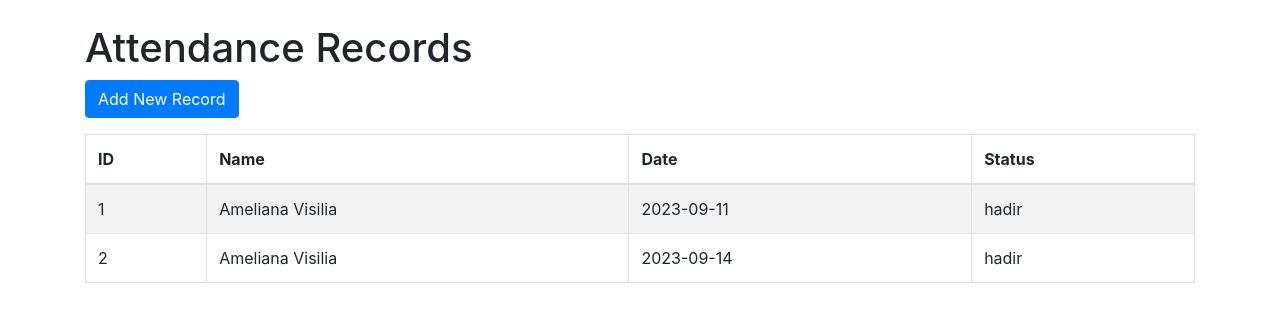
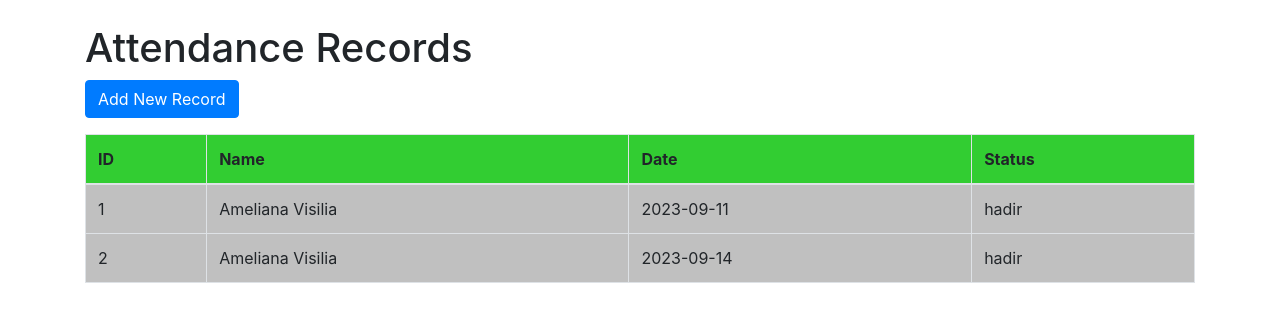
Before and after one commit to XIRPLkaryabangsa/simple-flask-attendance-lusia, a Flask app: page / in a window 1280 px wide. Shown: the part 56-378 px from the top of the page. Run offline with Flask 3, Linux system fonts and the light colour scheme; some libraries are stand-ins or nearby versions.

Commit message:
perubahan data

```diff
--- a/templates/add_absensi.html
+++ b/templates/add_absensi.html
@@ -3,7 +3,6 @@
 {% block content %}
     <h1>Add New Attendance Record</h1>
     <form action="/absensi/add" method="post" class="form-group">
-        <label for="nama">Name:</label>
         <select name="nama" class="form-control">
             <option value="Ameliana Visilia">Ameliana Visilia</option>
             <option value="Aztri Aditia Imel">Aztri Aditia Imel</option>
--- a/templates/list_absensi_copy.html
+++ b/templates/list_absensi_copy.html
@@ -5,7 +5,7 @@
     <a href="/absensi/add" class="btn btn-primary mb-3">Add New Record</a>
     <table class="table table-striped table-bordered">
         <thead>
-            <tr>
+            <tr style="background-color:limegreen;" >
                 <th>ID</th>
                 <th>Name</th>
                 <th>Date</th>
@@ -15,7 +15,7 @@
         </thead>
         <tbody>
             {% for record in records %}
-            <tr>
+            <tr style="background-color:silver;">
                 <td>{{ record.id }}</td>
                 <td>{{ record.nama }}</td>
                 <td>{{ record.tanggal }}</td>
```
Also changed, not shown: instance/soal.db.
